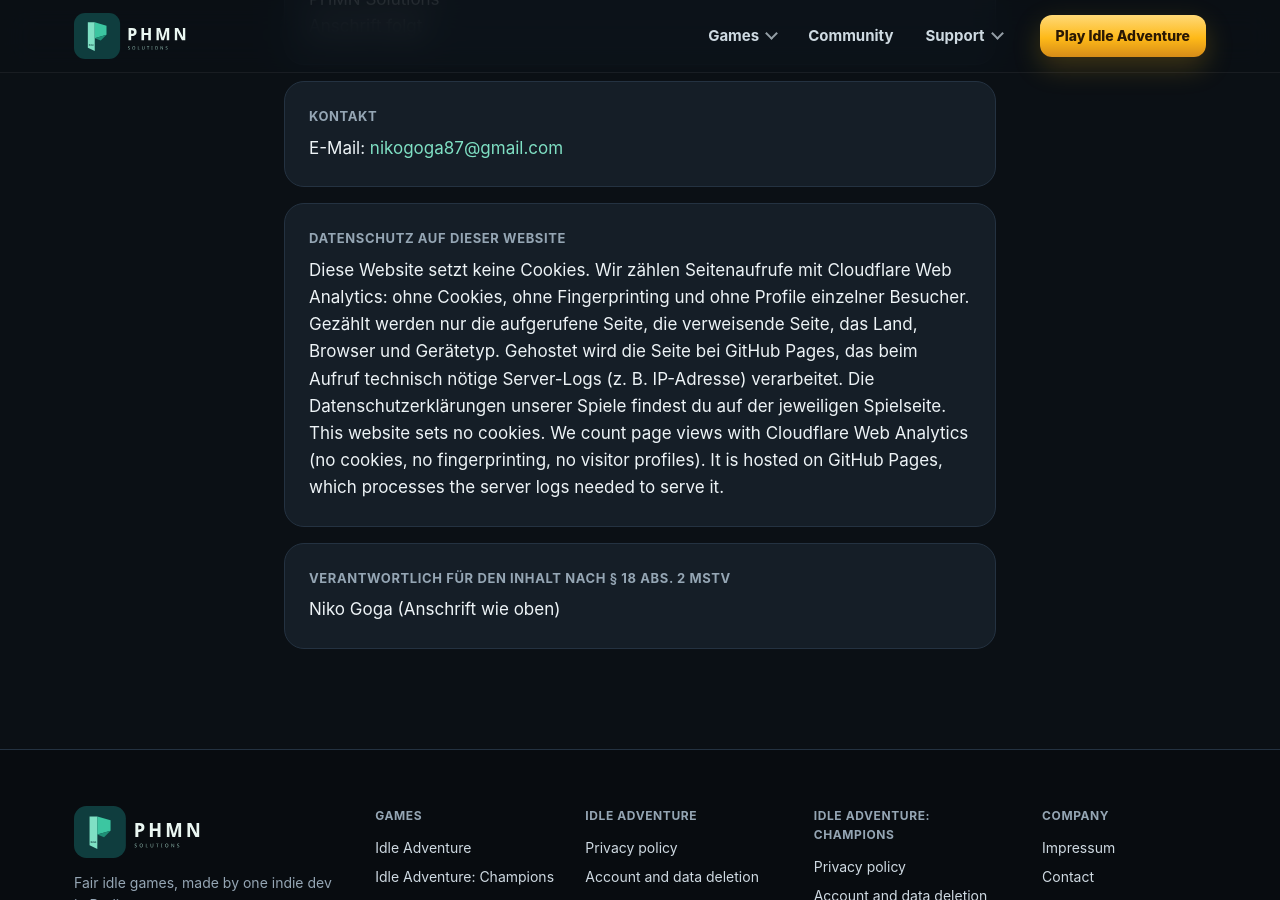
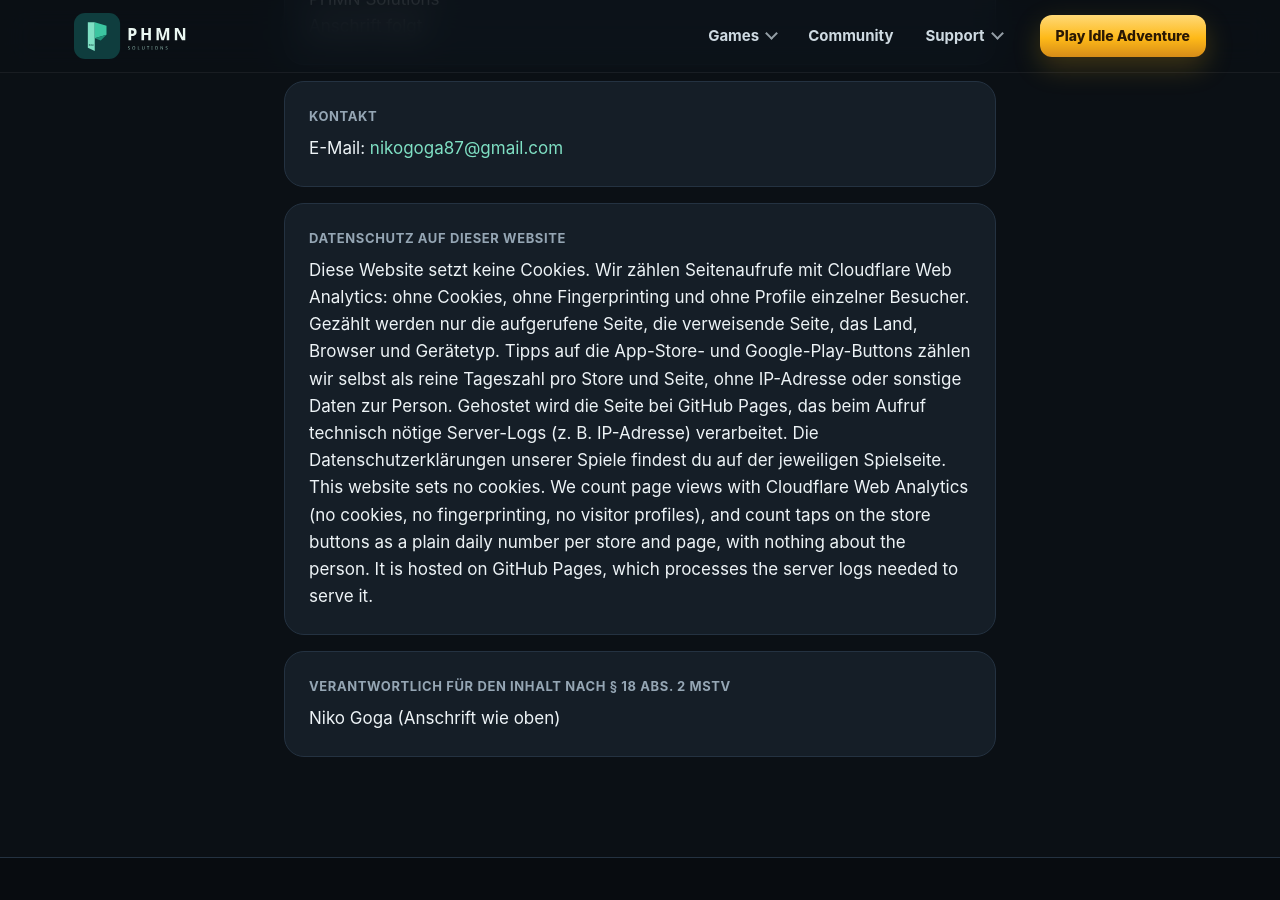
Before and after one commit to Okin107/policies, a Jekyll site: the page built from impressum/index.html, in a window 1280 px wide and 900 px high, scrolled down 413 px. Built offline with Jekyll 4.4.1, drawn with Linux system fonts in a browser that asks for light colours.

Commit message:
Store buttons report their taps (a daily count per store and page, nothing about the person); privacy note mentions it
Co-Authored-By: Claude Opus 5.5 <noreply@anthropic.com>

```diff
--- a/_data/games.yml
+++ b/_data/games.yml
@@ -8,6 +8,7 @@
   logo: /IdleAdventure/assets/logo.png
   logo_size: [801, 297]
   status: out
+  taps: https://ia.phmn-solutions.com/erp/api/site/store-tap
   short: Build your team, discover artifacts, prestige for permanent power and conquer the endless worlds.
   apple: https://apps.apple.com/us/app/idleadventure/id6769121473
   google: https://play.google.com/store/apps/details?id=com.pmn.idleadventure&referrer=utm_source%3Dwebsite%26utm_medium%3Dsite
@@ -37,6 +38,7 @@
   logo: /IdleAdventureChampions/assets/logo.png
   logo_size: [1200, 346]
   status: soon
+  taps: https://champions.phmn-solutions.com/erp/api/site/store-tap
   short: Recruit heroes, build your squad and battle across the realms.
   media_sub: The screens at a glance. A trailer follows at launch.
   cover: /IdleAdventureChampions/assets/shots/03.jpg
--- a/_includes/stores.html
+++ b/_includes/stores.html
@@ -1,5 +1,5 @@
-{% assign g = include.game %}<div class="stores">{% if g.status == "out" %}
-  <a class="store apple" href="{{ g.apple }}"><svg viewBox="0 0 24 24" aria-hidden="true"><path d="M16.4 12.6c0-2.6 2.1-3.8 2.2-3.9-1.2-1.8-3.1-2-3.7-2-1.6-.2-3.1.9-3.9.9-.8 0-2-.9-3.4-.9-1.7 0-3.3 1-4.2 2.6-1.8 3.1-.5 7.7 1.3 10.2.9 1.2 1.9 2.6 3.2 2.6 1.3-.1 1.8-.8 3.3-.8 1.6 0 2 .8 3.4.8 1.4 0 2.3-1.3 3.1-2.5 1-1.4 1.4-2.8 1.4-2.9-.1 0-2.7-1-2.7-4.1ZM13.9 5c.7-.9 1.2-2 1-3.2-1 .1-2.2.7-2.9 1.5-.6.7-1.2 1.9-1 3.1 1.1.1 2.2-.6 2.9-1.4Z"/></svg><span><small>Download on the</small>App Store</span></a>
-  <a class="store google" href="{{ g.google }}"><svg viewBox="0 0 24 24" aria-hidden="true"><path d="M3.6 1.8 13.8 12 3.6 22.2c-.4-.2-.6-.7-.6-1.2V3c0-.5.2-1 .6-1.2Zm11.6 11.6 2.4 2.4-11.2 6.4 8.8-8.8Zm3.9-3.4 2.6 1.5c.8.5.8 1.6 0 2.1L19.1 15l-2.7-2.7 2.7-2.3ZM6.4 1.8l11.2 6.4-2.4 2.4-8.8-8.8Z"/></svg><span><small>Get it on</small>Google Play</span></a>{% else %}
+{% assign g = include.game %}<div class="stores"{% if g.taps %} data-taps="{{ g.taps }}"{% endif %}>{% if g.status == "out" %}
+  <a class="store apple" data-store="apple" href="{{ g.apple }}"><svg viewBox="0 0 24 24" aria-hidden="true"><path d="M16.4 12.6c0-2.6 2.1-3.8 2.2-3.9-1.2-1.8-3.1-2-3.7-2-1.6-.2-3.1.9-3.9.9-.8 0-2-.9-3.4-.9-1.7 0-3.3 1-4.2 2.6-1.8 3.1-.5 7.7 1.3 10.2.9 1.2 1.9 2.6 3.2 2.6 1.3-.1 1.8-.8 3.3-.8 1.6 0 2 .8 3.4.8 1.4 0 2.3-1.3 3.1-2.5 1-1.4 1.4-2.8 1.4-2.9-.1 0-2.7-1-2.7-4.1ZM13.9 5c.7-.9 1.2-2 1-3.2-1 .1-2.2.7-2.9 1.5-.6.7-1.2 1.9-1 3.1 1.1.1 2.2-.6 2.9-1.4Z"/></svg><span><small>Download on the</small>App Store</span></a>
+  <a class="store google" data-store="google" href="{{ g.google }}"><svg viewBox="0 0 24 24" aria-hidden="true"><path d="M3.6 1.8 13.8 12 3.6 22.2c-.4-.2-.6-.7-.6-1.2V3c0-.5.2-1 .6-1.2Zm11.6 11.6 2.4 2.4-11.2 6.4 8.8-8.8Zm3.9-3.4 2.6 1.5c.8.5.8 1.6 0 2.1L19.1 15l-2.7-2.7 2.7-2.3ZM6.4 1.8l11.2 6.4-2.4 2.4-8.8-8.8Z"/></svg><span><small>Get it on</small>Google Play</span></a>{% else %}
   <span class="store off"><span><small>Coming soon to</small>iOS and Android</span></span>{% endif %}
 </div>
--- a/_layouts/base.html
+++ b/_layouts/base.html
@@ -23,7 +23,7 @@
 {{ content }}
 </main>
 {% include footer.html %}
-<script src="/assets/site.js?v=2" defer></script>
+<script src="/assets/site.js?v=3" defer></script>
 <!-- Cloudflare Web Analytics: no cookies, counts page views only --><script defer src="https://static.cloudflareinsights.com/beacon.min.js" data-cf-beacon='{"token": "96fc0d80dee34184b88aa3083f71c541"}'></script>
 </body>
 </html>
--- a/assets/site.js
+++ b/assets/site.js
@@ -72,3 +72,14 @@
     });
   });
 })();
+
+// Store buttons: each tap is counted by its game's server (one counter per day, store and page; no cookies, nothing about
+// the person), then the store opens as usual
+(function () {
+  document.addEventListener('click', function (e) {
+    var a = e.target.closest && e.target.closest('a[data-store]');
+    var box = a && a.closest('[data-taps]');
+    if (!box || !navigator.sendBeacon) return;
+    try { navigator.sendBeacon(box.dataset.taps, JSON.stringify({ store: a.dataset.store, page: location.pathname })); } catch (err) {}
+  });
+})();
--- a/impressum/index.html
+++ b/impressum/index.html
@@ -11,7 +11,7 @@ robots: noindex
   <div class="legal-grid">
     <section class="card"><h2>Angaben gemäß § 5 DDG</h2><p>Niko Goga<br>PHMN Solutions<br>Anschrift folgt</p></section>
     <section class="card"><h2>Kontakt</h2><p>E-Mail: {% if site.email %}<a href="mailto:{{ site.email }}">{{ site.email }}</a>{% endif %}</p></section>
-    <section class="card"><h2>Datenschutz auf dieser Website</h2><p>Diese Website setzt keine Cookies. Wir zählen Seitenaufrufe mit Cloudflare Web Analytics: ohne Cookies, ohne Fingerprinting und ohne Profile einzelner Besucher. Gezählt werden nur die aufgerufene Seite, die verweisende Seite, das Land, Browser und Gerätetyp. Gehostet wird die Seite bei GitHub Pages, das beim Aufruf technisch nötige Server-Logs (z. B. IP-Adresse) verarbeitet. Die Datenschutzerklärungen unserer Spiele findest du auf der jeweiligen Spielseite.</p><p class="small muted">This website sets no cookies. We count page views with Cloudflare Web Analytics (no cookies, no fingerprinting, no visitor profiles). It is hosted on GitHub Pages, which processes the server logs needed to serve it.</p></section>
+    <section class="card"><h2>Datenschutz auf dieser Website</h2><p>Diese Website setzt keine Cookies. Wir zählen Seitenaufrufe mit Cloudflare Web Analytics: ohne Cookies, ohne Fingerprinting und ohne Profile einzelner Besucher. Gezählt werden nur die aufgerufene Seite, die verweisende Seite, das Land, Browser und Gerätetyp. Tipps auf die App-Store- und Google-Play-Buttons zählen wir selbst als reine Tageszahl pro Store und Seite, ohne IP-Adresse oder sonstige Daten zur Person. Gehostet wird die Seite bei GitHub Pages, das beim Aufruf technisch nötige Server-Logs (z. B. IP-Adresse) verarbeitet. Die Datenschutzerklärungen unserer Spiele findest du auf der jeweiligen Spielseite.</p><p class="small muted">This website sets no cookies. We count page views with Cloudflare Web Analytics (no cookies, no fingerprinting, no visitor profiles), and count taps on the store buttons as a plain daily number per store and page, with nothing about the person. It is hosted on GitHub Pages, which processes the server logs needed to serve it.</p></section>
     <section class="card"><h2>Verantwortlich für den Inhalt nach § 18 Abs. 2 MStV</h2><p>Niko Goga (Anschrift wie oben)</p></section>
   </div>
 </div>
```
